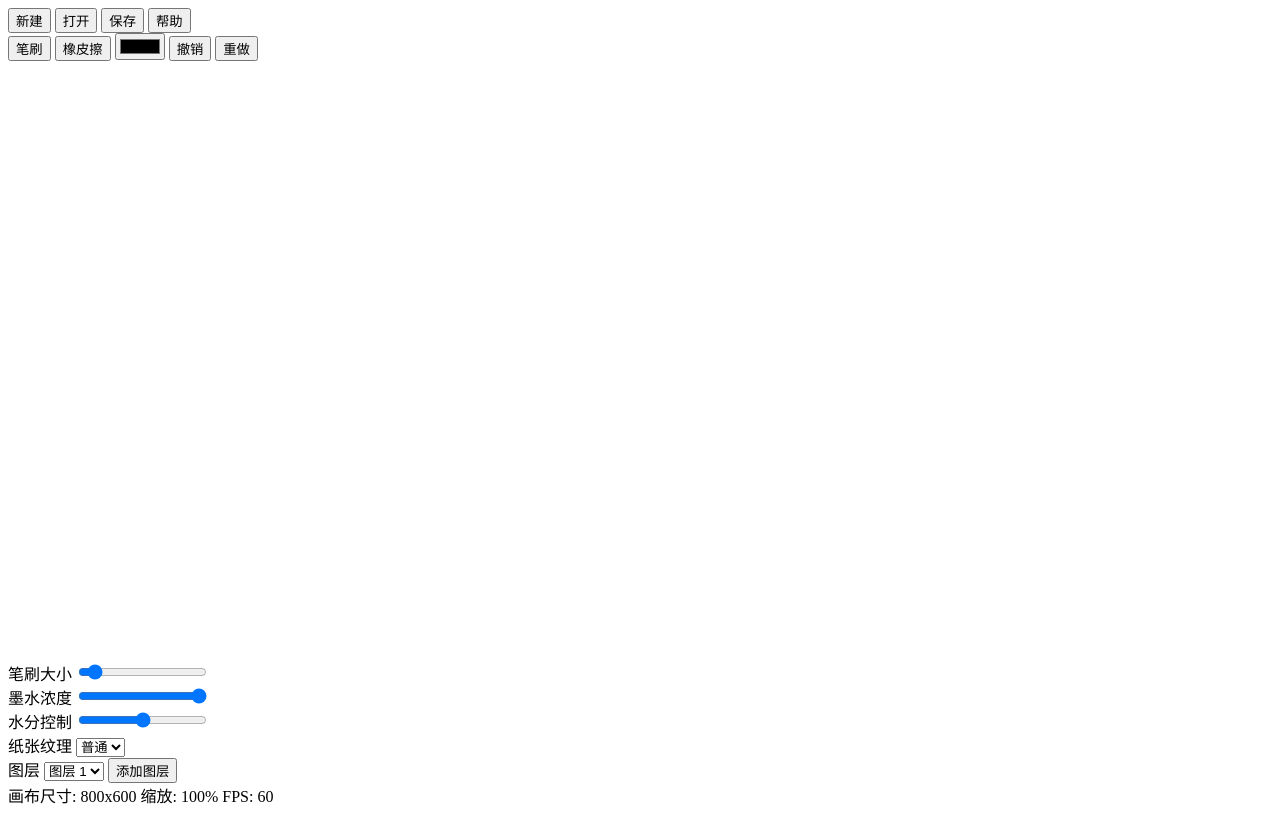
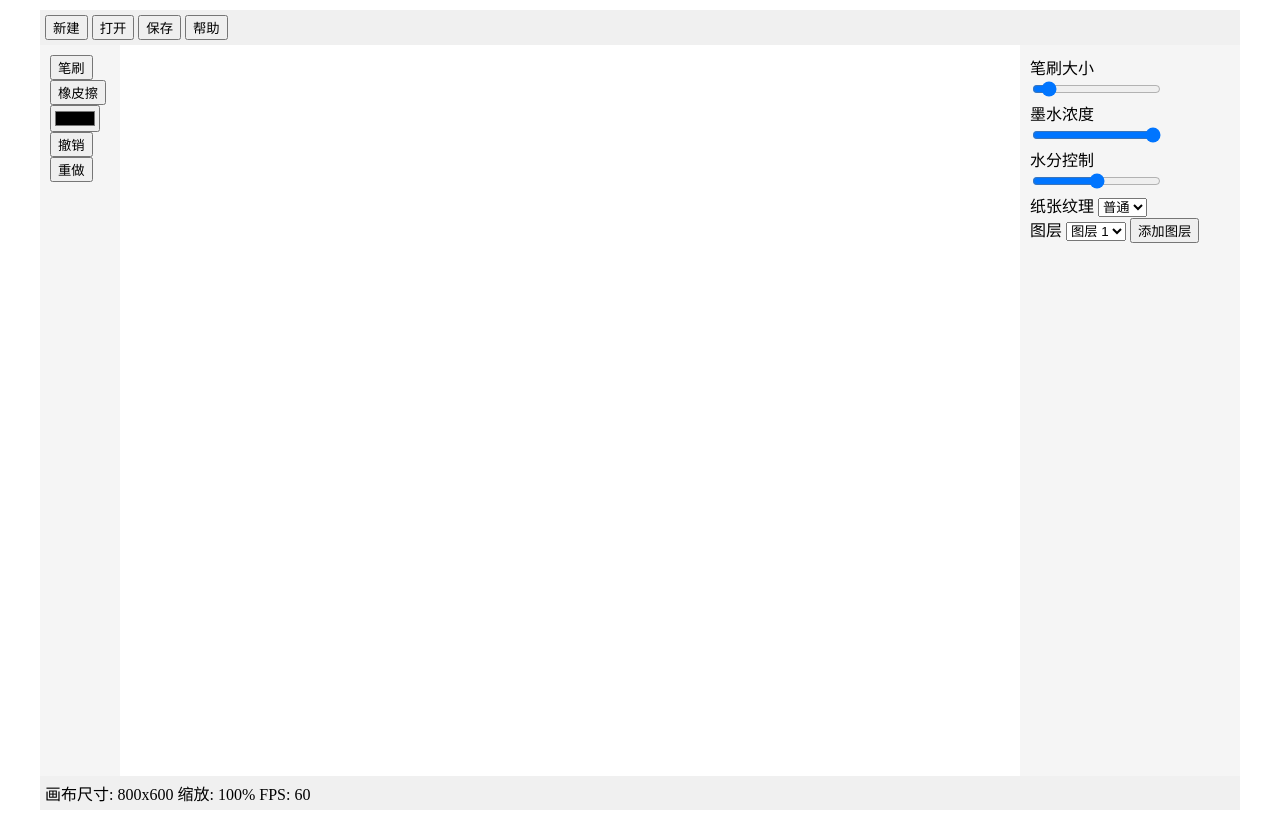
Before and after one commit to easonk804/artcanvas, a plain HTML site: page index.html in a window 1280 px wide. Drawn offline with Linux system fonts and the light colour scheme; the site is published under a folder, as on GitHub Pages, so addresses that start at the root find nothing.

Commit message:
Update index.html
解决加载style.css和menifest.json时出错，获取不到资源的问题

```diff
--- a/index.html
+++ b/index.html
@@ -5,10 +5,10 @@
     <meta name="viewport" content="width=device-width, initial-scale=1.0, maximum-scale=5.0, user-scalable=yes"
     <meta name="apple-mobile-web-app-capable" content="yes">
     <meta name="apple-mobile-web-app-status-bar-style" content="black">
-    <link rel="manifest" href="/manifest.json">
-    <link rel="apple-touch-icon" href="/images/icons/icon-192x192.png">
+    <link rel="manifest" href="./manifest.json">
+    <link rel="apple-touch-icon" href="./images/icons/icon-192x192.png">
     <title>ArtCanva - 数字绘画应用</title>
-    <link rel="stylesheet" href="/css/style.css">
+    <link rel="stylesheet" href="./css/style.css">
 </head>
 <body>
     <div class="container">
```
